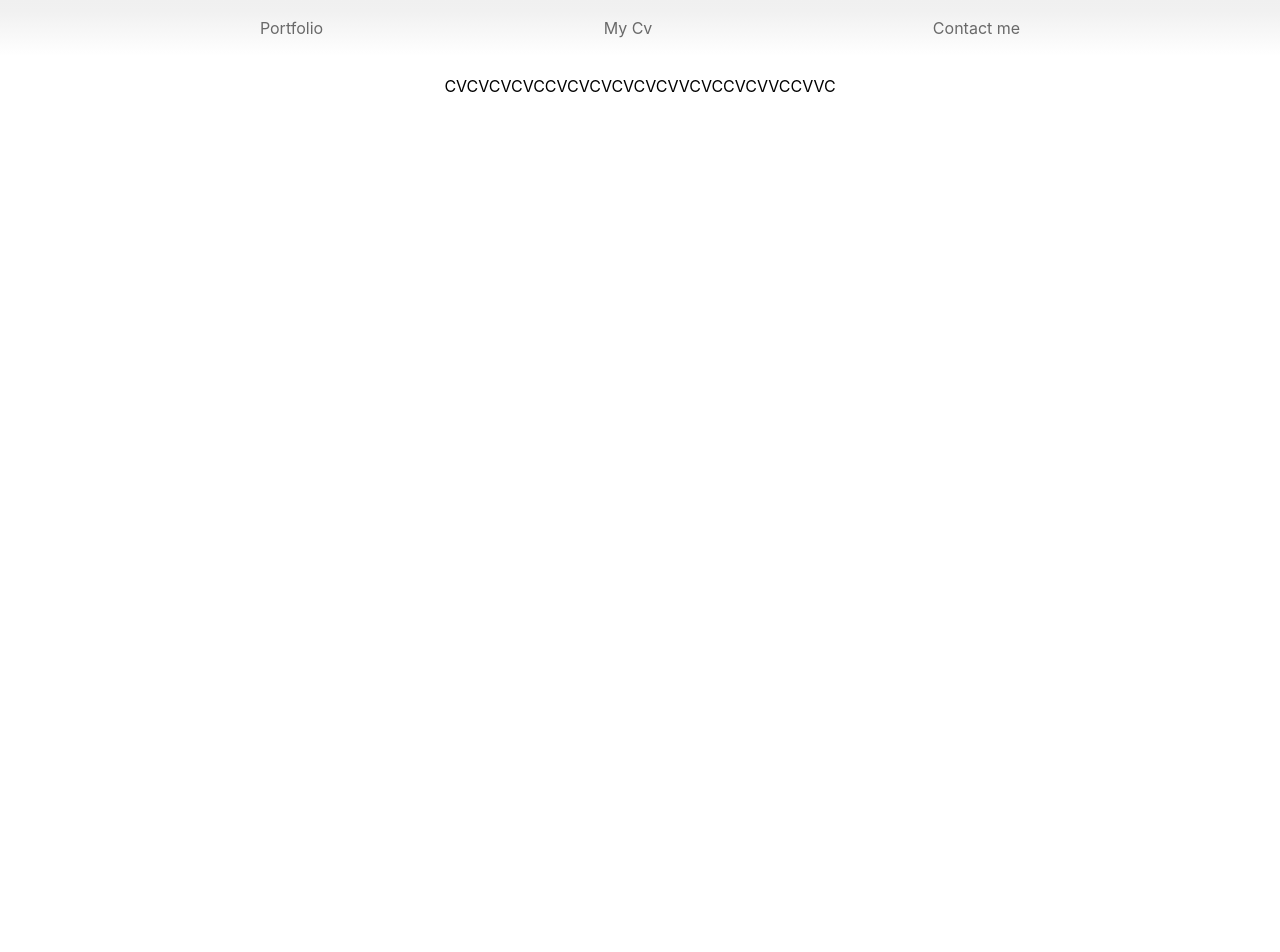
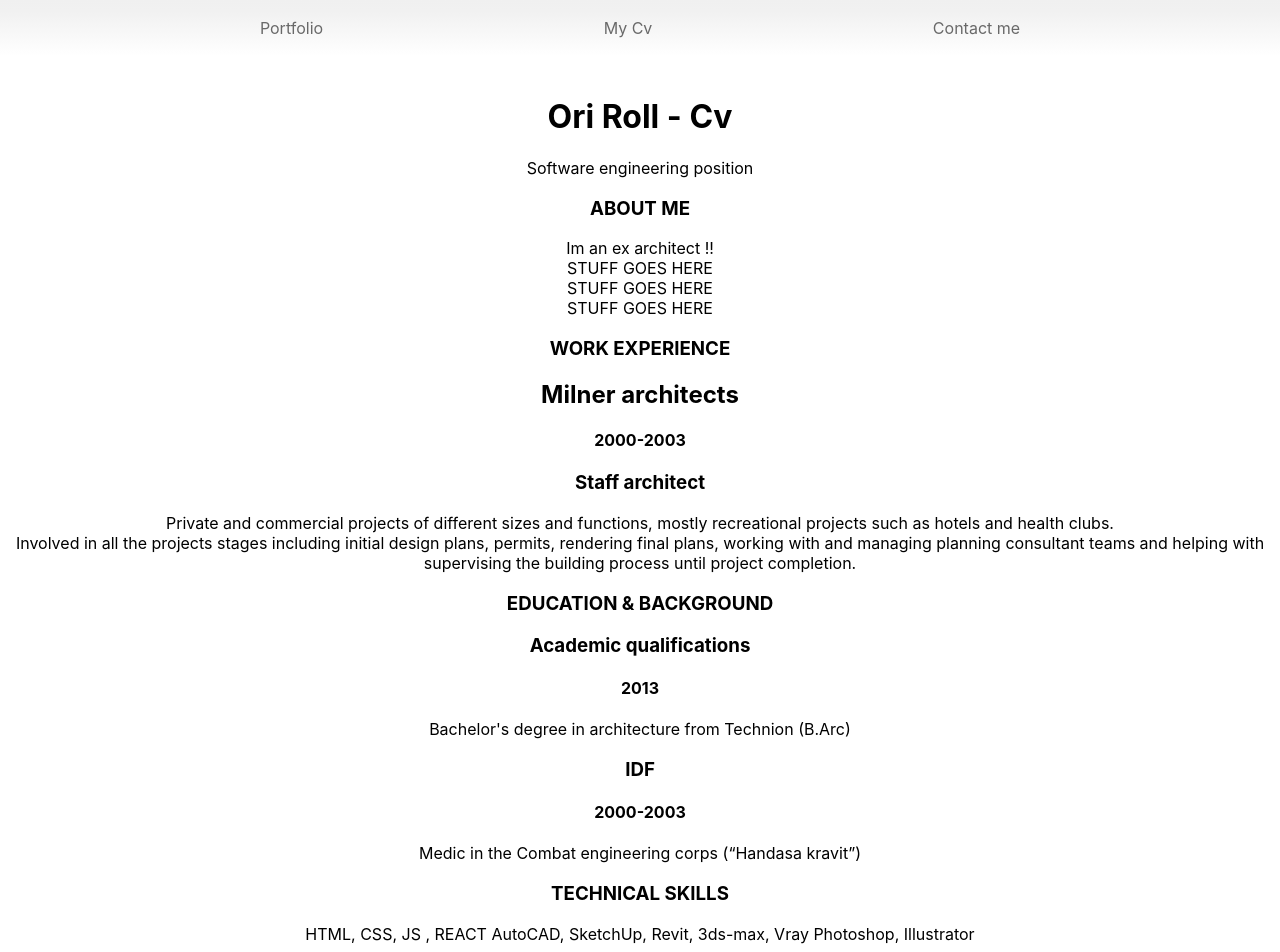
Before and after one commit to Ori-Roll/portfolio, a React (Create React App) app: page /cv in a window 1280 px wide. Shown: the top 952 px of the page. Before the commit the page ends 800 px from the top, so only its background shows below. Built offline with nearby package versions, Linux system fonts and the light colour scheme.

Commit message:
some of the data on cv

```diff
--- a/src/components/Cv.js
+++ b/src/components/Cv.js
@@ -1,7 +1,67 @@
 import React from "react";
 
 function Cv() {
-	return <div className='Cv-page'>CVCVCVCVCCVCVCVCVCVCVVCVCCVCVVCCVVC</div>;
+	return (
+		<div>
+			<header className='Cv-page-header'>
+				<h1>Ori Roll - Cv</h1>
+				<p>Software engineering position</p>
+			</header>
+
+			<div className='cv-section-about'>
+				<h3 className='cv-section-header'>ABOUT ME</h3>
+				<p>
+					Im an ex architect !! <br />
+					STUFF GOES HERE
+					<br />
+					STUFF GOES HERE
+					<br />
+					STUFF GOES HERE
+				</p>
+			</div>
+
+			<div className='cv-section'>
+				<h3 className='cv-section-header'>WORK EXPERIENCE</h3>
+				<div className='cv-episode'>
+					<h2>Milner architects</h2>
+					<h4>2000-2003</h4>
+					<h3>Staff architect</h3>
+					<p>
+						Private and commercial projects of different sizes and functions, mostly recreational
+						projects such as hotels and health clubs. <br />
+						Involved in all the projects stages including initial design plans, permits, rendering
+						final plans, working with and managing planning consultant teams and helping with
+						supervising the building process until project completion.
+					</p>
+				</div>
+			</div>
+			<div className='cv-section-education'>
+				<h3 className='cv-section-header'>EDUCATION & BACKGROUND</h3>
+				<div className='cv-episode'>
+					<h3>Academic qualifications</h3>
+					<h4>2013</h4>
+					<p>Bachelor's degree in architecture from Technion (B.Arc)</p>
+				</div>
+				<div className='cv-episode'>
+					<h3>IDF</h3>
+					<h4>2000-2003</h4>
+					<p>Medic in the Combat engineering corps (“Handasa kravit”)</p>
+				</div>
+			</div>
+			<div className='cv-section-skills'>
+				<h3 className='cv-section-header'>TECHNICAL SKILLS</h3>
+				<div className='cv-episode'>
+					<p>
+						HTML, CSS, JS , REACT AutoCAD, SketchUp, Revit, 3ds-max, Vray Photoshop, Illustrator
+					</p>
+				</div>
+				<h3 className='cv-section-header'>LANGUAGES</h3>
+				<div className='cv-episode'>
+					<p>Hebrew - native speaker , English - native speaker level</p>
+				</div>
+			</div>
+		</div>
+	);
 }
 
 export default Cv;
```
